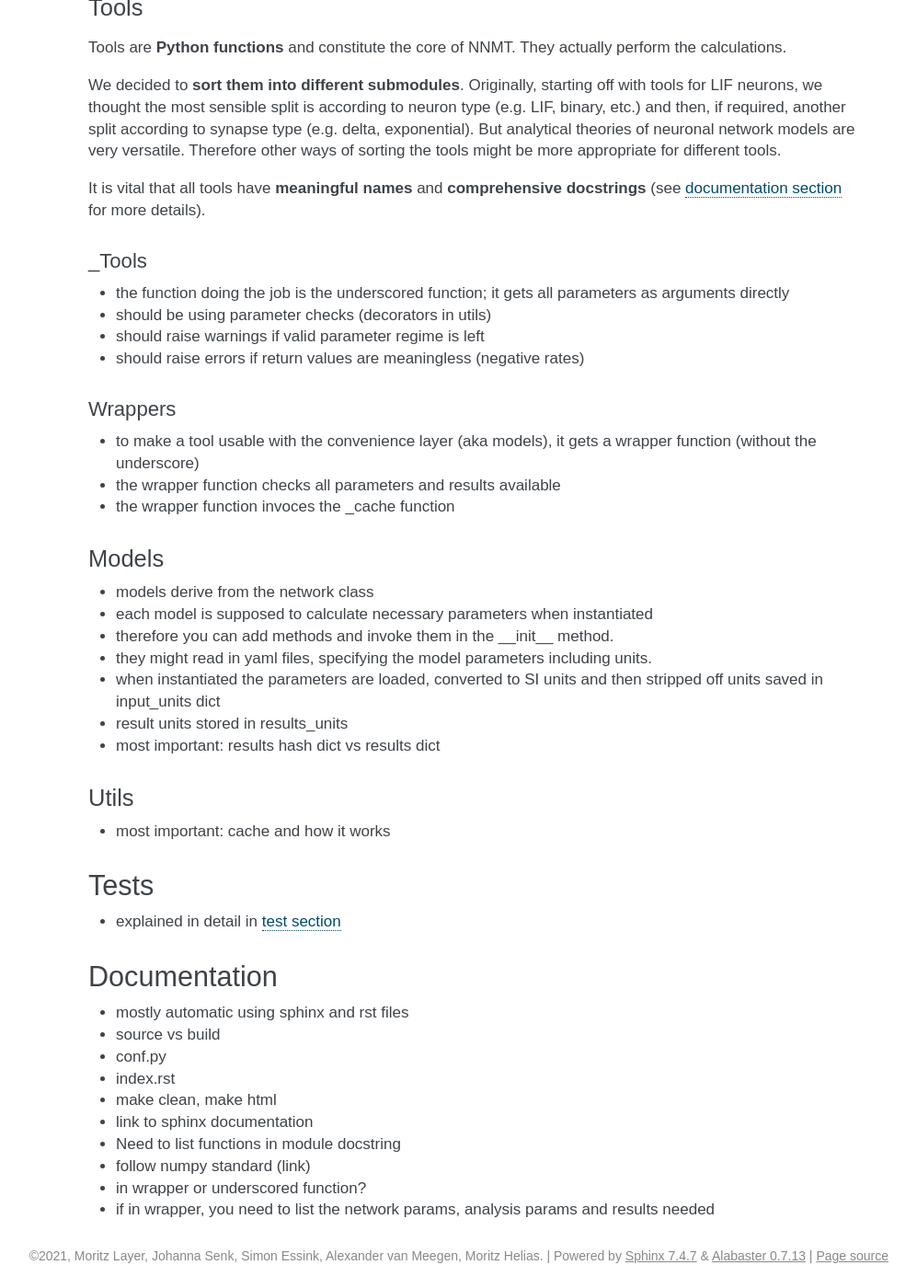
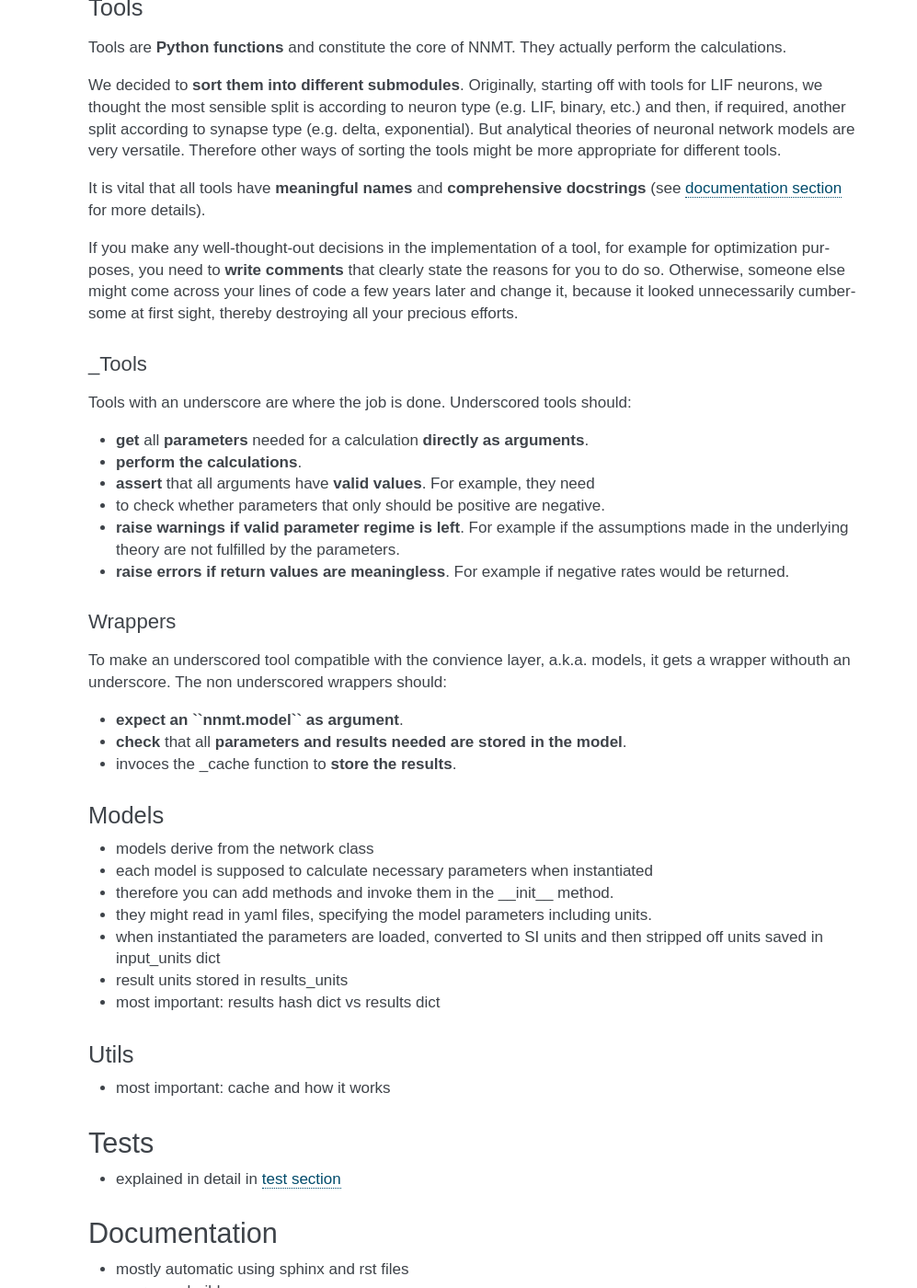
Before and after one commit to INM-6/nnmt, a Sphinx documentation site: the page built from docs/source/contributor_guide.rst, in a window 1280 px wide and 1400 px high, scrolled down 1429 px. Shown: the whole window at 92% size, without its empty margins (234-1231 px from the left). Built offline with Sphinx 7.4.7, drawn with Linux system fonts in a browser that asks for light colours; formulas are drawn with MathJax 3; pages that are not in the unit, such as notebooks, are missing from menus.

Commit message:
Write contributor guide tools section

```diff
--- a/docs/source/conf.py
+++ b/docs/source/conf.py
@@ -122,7 +122,7 @@ html_theme_options = {
 
 # The name of the image file (relative to this directory) to place at the top
 # of the sidebar
-html_logo = 'images/logo.png'
+# html_logo = 'images/logo.png'
 
 # html_copy_source = False
 
--- a/docs/source/contributor_guide.rst
+++ b/docs/source/contributor_guide.rst
@@ -85,22 +85,38 @@ It is vital that all tools have **meaningful names** and
 **comprehensive docstrings** (see :ref:`documentation section <subsec docs>`
 for more details).
 
+If you make any well-thought-out decisions in the implementation of a tool, for
+example for optimization purposes, you need to **write comments** that clearly
+state the reasons for you to do so. Otherwise, someone else might come across
+your lines of code a few years later and change it, because it looked
+unnecessarily cumbersome at first sight, thereby destroying all your precious
+efforts.
+
 _Tools
 ******
 
-- the function doing the job is the underscored function; it gets all
-  parameters as arguments directly
-- should be using parameter checks (decorators in utils)
-- should raise warnings if valid parameter regime is left
-- should raise errors if return values are meaningless (negative rates)
+Tools with an underscore are where the job is done. Underscored tools should:
+
+- **get** all **parameters** needed for a calculation **directly as**
+  **arguments**.
+- **perform the calculations**.
+- **assert** that all arguments have **valid values**. For example, they need
+- to check whether parameters that only should be positive are negative.
+- **raise warnings if valid parameter regime is left**. For example if the
+  assumptions made in the underlying theory are not fulfilled by the
+  parameters.
+- **raise errors if return values are meaningless**. For example if negative
+  rates would be returned.
 
 Wrappers
 ********
 
-- to make a tool usable with the convenience layer (aka models), it gets a
-  wrapper function (without the underscore)
-- the wrapper function checks all parameters and results available
-- the wrapper function invoces the _cache function
+To make an underscored tool compatible with the convience layer, a.k.a. models,
+it gets a wrapper withouth an underscore. The non underscored wrappers should:
+
+- **expect an ``nnmt.model`` as argument**.
+- **check** that all **parameters and results needed are stored in the model**.
+- invoces the _cache function to **store the results**.
 
 .. _subsec models:
 
--- a/docs/source/index.rst
+++ b/docs/source/index.rst
@@ -1,6 +1,6 @@
-=============
-This is NNMT!
-=============
+=========================================
+NNMT - Neuronal Network Meanfield Toolbox
+=========================================
 
 .. toctree::
    :hidden:
```
